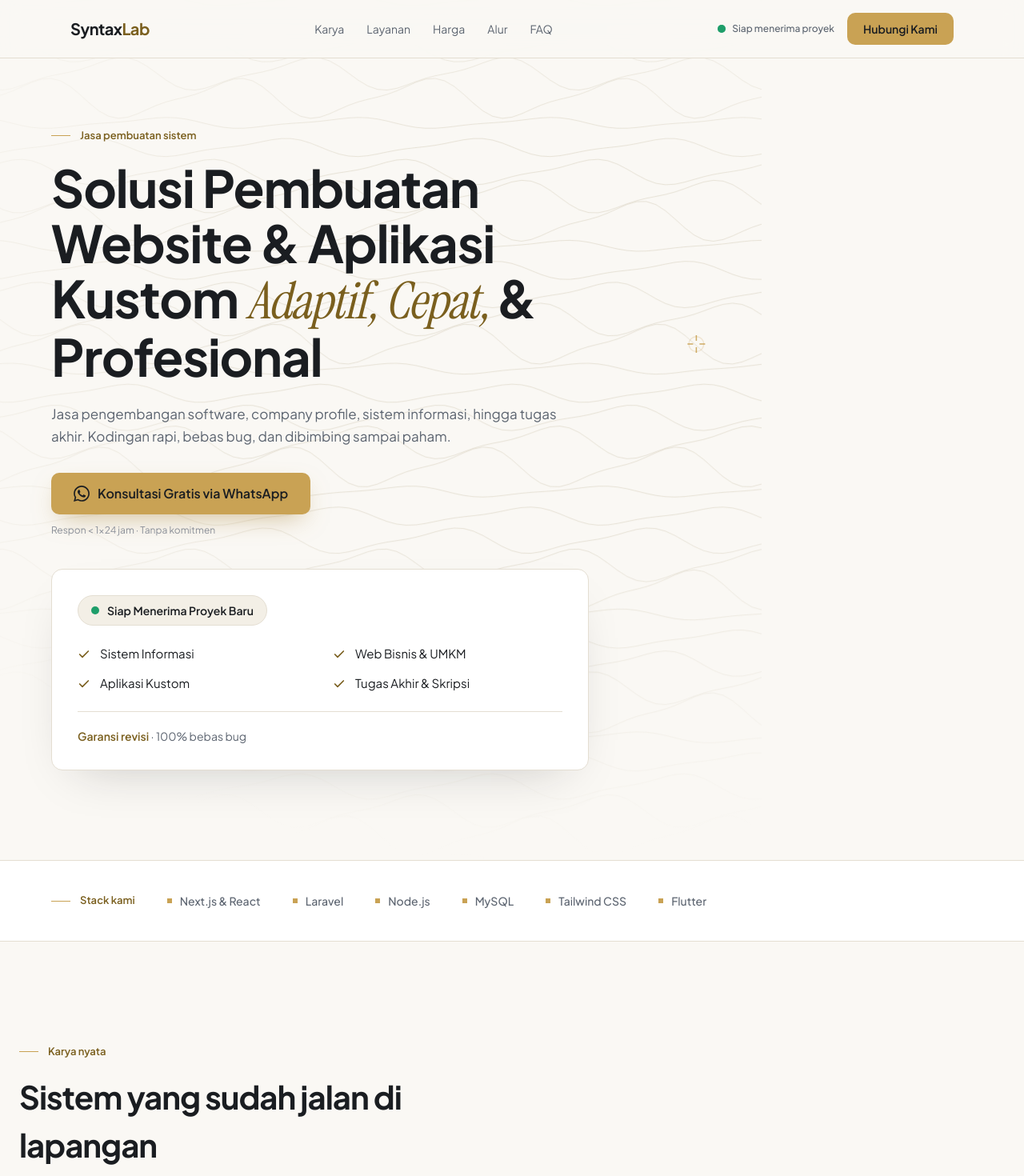
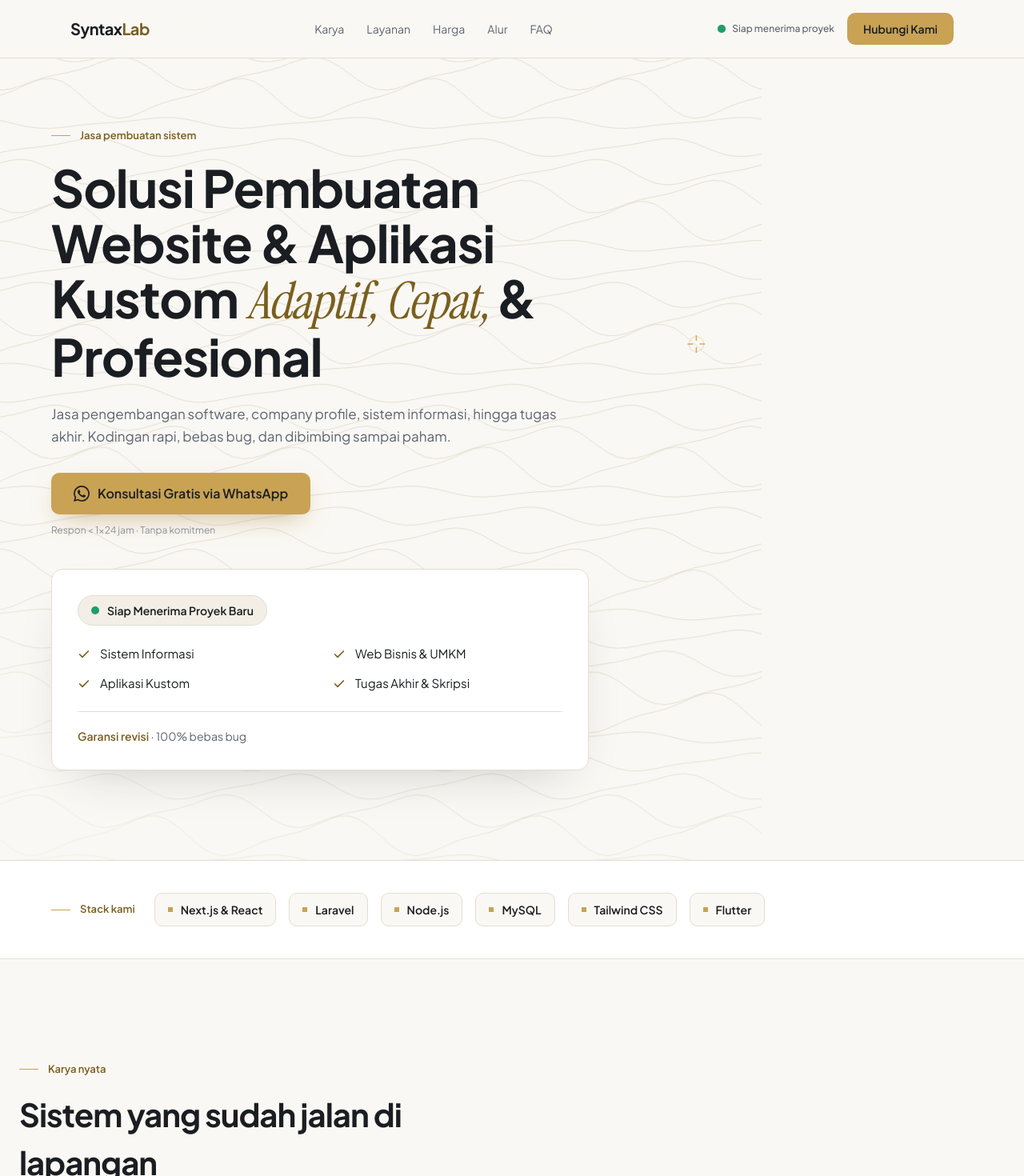
Before and after one commit to Arfilal/jasa-sistem-ta, a Next.js app: page / in a window 1280 px wide. Shown: the top 1470 px of the page at 80% size. Built offline with nearby package versions, Linux system fonts and the light colour scheme.

Commit message:
fix: backdrop full-bleed di desktop + chip tech stack tanpa logo

```diff
--- a/src/components/background/ContourBackdrop.jsx
+++ b/src/components/background/ContourBackdrop.jsx
@@ -45,7 +45,7 @@ export default function ContourBackdrop({ ready }) {
       c.scale(dpr, dpr);
       c.strokeStyle = CONTOUR;
       c.lineWidth = 1;
-      c.globalAlpha = 0.55;
+      c.globalAlpha = 0.62;
       for (let i = 0; i < LINES; i++) {
         const y0 = (i / (LINES - 1)) * h;
         const amp = 6 + (i % 5) * 4;
--- a/src/components/sections/Hero.jsx
+++ b/src/components/sections/Hero.jsx
@@ -35,7 +35,7 @@ export default function Hero() {
       <div className="absolute inset-0" role="presentation">
         <ContourBackdrop ready={mounted} />
         <div
-          className="absolute inset-0 bg-[radial-gradient(ellipse_70%_60%_at_50%_40%,transparent_40%,var(--color-paper)_100%)]"
+          className="absolute inset-0 bg-[radial-gradient(ellipse_95%_90%_at_50%_36%,transparent_58%,var(--color-paper)_100%)]"
           aria-hidden="true"
         />
       </div>
--- a/src/components/sections/TechStrip.jsx
+++ b/src/components/sections/TechStrip.jsx
@@ -1,16 +1,20 @@
 import { tech } from "@/lib/content";
 
-// Strip tipis tanpa card: murah vertikal, cukup untuk kredibilitas.
+// Strip chip ber-border (tanpa logo brand): logo pihak ketiga = masalah
+// trademark + request tambahan + risiko akurasi. Chip teks jujur & ringan.
 export default function TechStrip() {
   return (
     <section aria-label="Teknologi yang dikuasai" className="border-y border-line bg-panel px-6 py-10">
-      <div className="mx-auto flex w-full max-w-6xl flex-wrap items-center gap-x-10 gap-y-4">
-        <p className="flex items-center gap-3 text-[13px] font-semibold text-gold-deep">
+      <div className="mx-auto flex w-full max-w-6xl flex-wrap items-center gap-x-4 gap-y-3">
+        <p className="mr-2 flex items-center gap-3 text-[13px] font-semibold text-gold-deep">
           <span className="h-px w-6 bg-gold" aria-hidden="true" />
           Stack kami
         </p>
         {tech.map((t) => (
-          <span key={t} className="inline-flex items-center gap-2.5 text-sm font-medium text-muted">
+          <span
+            key={t}
+            className="inline-flex items-center gap-2.5 rounded-[10px] border border-line bg-paper px-4 py-2.5 text-sm font-semibold text-ink transition-colors duration-300 hover:border-gold"
+          >
             <span className="h-1.5 w-1.5 bg-gold" aria-hidden="true" />
             {t}
           </span>
```
Also changed, not shown: 1 other file (tests, documents, lock files or other folders).
